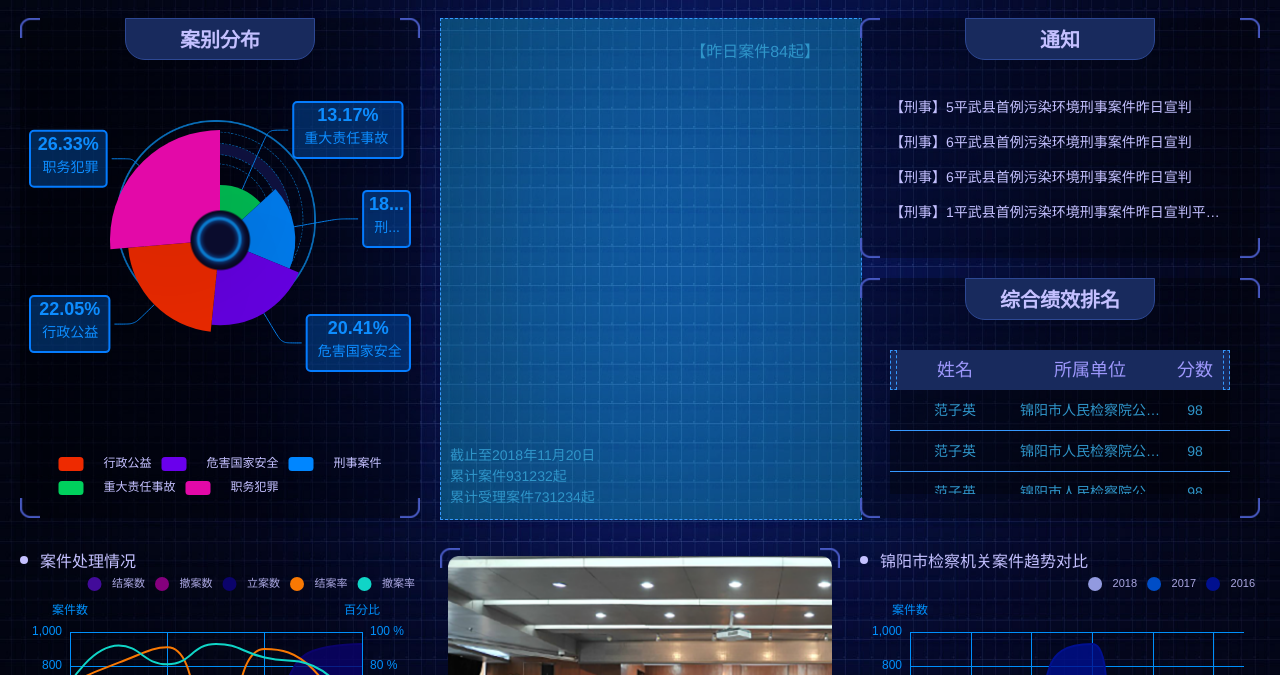
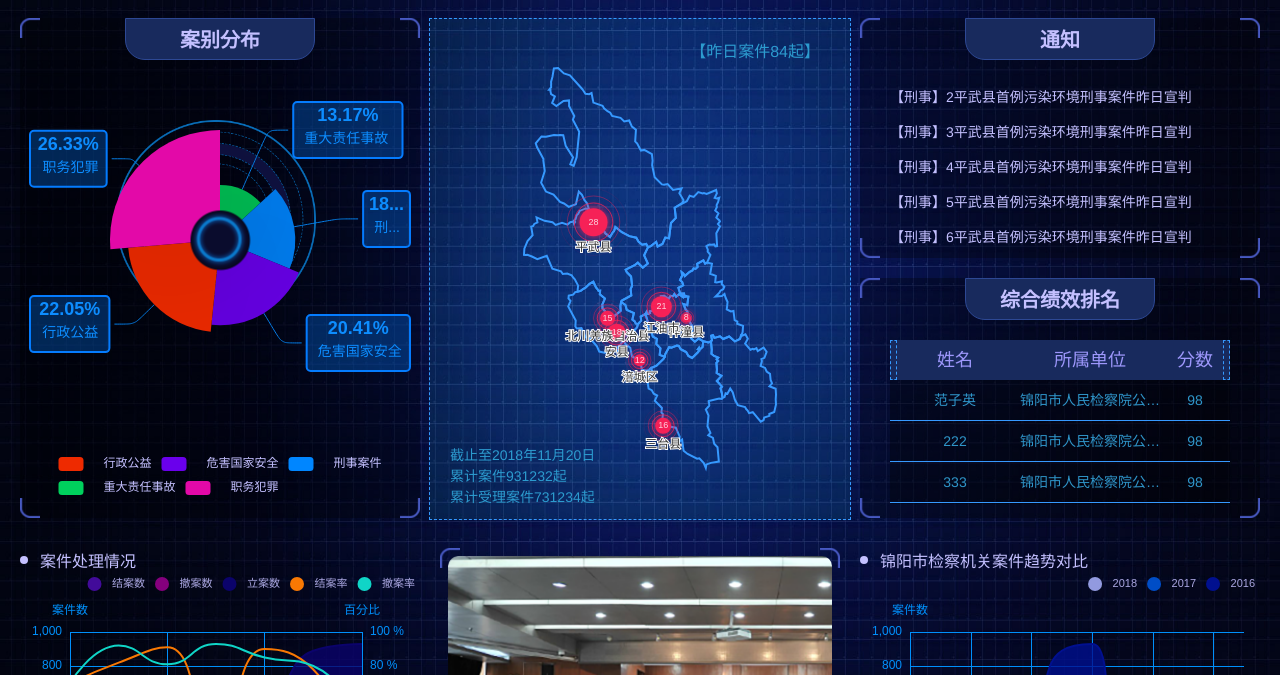
Before and after one commit to kingdou-U/transfer-station, a website: page index.html in a window 1280 px wide. Shown: the part 85-760 px from the top of the page. Drawn offline with nearby package versions, Linux system fonts and the light colour scheme.

Commit message:
chart area

```diff
--- a/index.html
+++ b/index.html
@@ -26,8 +26,7 @@
                         <!--<img src="./images/nanding.png" alt="">-->
                     <!--</div>-->
                     <div class="distributeChartBox">
-                        <div id="distributeChart">
-                        </div>
+                        <div id="distributeChart"></div>
                         <img class="center-port" src="./images/center.png" alt="">
                     </div>
 
@@ -117,17 +116,17 @@
                                            <div class="ranking-td">98</div>
                                        </div>
                                          <div class="ranking-row">
-                                           <div class="ranking-td">范子英</div>
+                                           <div class="ranking-td">222</div>
                                            <div class="ranking-td">锦阳市人民检察院公诉科</div>
                                            <div class="ranking-td">98</div>
                                        </div>
                                          <div class="ranking-row">
-                                           <div class="ranking-td">范子英</div>
+                                           <div class="ranking-td">333</div>
                                            <div class="ranking-td">锦阳市人民检察院公诉科</div>
                                            <div class="ranking-td">98</div>
                                        </div>
                                          <div class="ranking-row">
-                                           <div class="ranking-td">范子英</div>
+                                           <div class="ranking-td">444</div>
                                            <div class="ranking-td">锦阳市人民检察院公诉科</div>
                                            <div class="ranking-td">98</div>
                                        </div>
--- a/js/drawCharts.js
+++ b/js/drawCharts.js
@@ -289,3 +289,123 @@ function trendChart(){
     var myChart = echarts.init(document.getElementById('trend'));
     myChart.setOption(option);
 }
+
+// 绵阳市案件分布图
+$.getJSON('../libs/510700.json',function(data){
+    var jsonData = data.features;
+    var mapName='MianYang';
+    echarts.registerMap(mapName,data);
+    //处理经纬度
+    var geoCoordMap={};
+    jsonData.forEach(function(val){
+        // 地区名称
+        var name =val.properties.name;
+        // 地区经纬度
+        var longlatArr = val.geometry.coordinates[0][0];
+        var half = longlatArr.length/2;
+        geoCoordMap[name]=longlatArr[half];
+    });
+    //假数据
+    var data=[
+        {name:'安县',value:18},
+        {name:'平武县',value:28},
+        {name:'北川羌族自治县',value:15},
+        {name:'涪城区',value:12},
+        {name:'游仙区',value:14},
+        {name:'梓潼县',value:8},
+        {name:'三台县',value:16},
+        {name:'盐亭县',value:28},
+        {name:'江油市',value:21},
+    ];
+    //整合数据与经纬度
+    var convertData = function(data){
+        var res= [];
+        for(var i=0;i<data.length;i++){
+            var geoCoord=geoCoordMap[data[i].name];
+            if(geoCoord){
+                res.push({
+                    name:data[i].name,
+                    value:geoCoord.concat(data[i].value),
+                })
+            }
+        }
+        return res;
+    }
+    var option = {
+        geo: {
+            show: true,
+            map: mapName,
+            itemStyle: {
+                normal: {
+                    areaColor: 'transparent', //区块颜色
+                    borderColor: '#3699ff',
+                    borderWidth:2,
+                },
+                emphasis: {
+                    areaColor: '#1480e3', //鼠标移上时，区块颜色
+                }
+            }
+        },
+        series: [{
+            name:'散点',
+            type: 'effectScatter',
+            coordinateSystem: 'geo',
+            symbolSize: function(val) {
+                return val[2] ;
+            },
+            showEffectOn: 'render',
+            rippleEffect: {
+                brushType: 'stroke'
+            },
+            hoverAnimation: true,
+            itemStyle: {
+                normal: {
+                    color: '#F62157',
+                    shadowBlur: 10,
+                    shadowColor: '#F62157'
+                }
+            },
+            zlevel: 1,
+            data: convertData(data),
+            label: {
+                normal: {
+                    formatter: '{b}',
+                    position: 'bottom',
+                    show: true
+                },
+                emphasis: {
+                    show: true
+                }
+            },
+
+        },
+            {
+                name: '点',
+                type: 'scatter',
+                coordinateSystem: 'geo',
+                label: {
+                    normal: {
+                        show: true,
+                        formatter:'{@value}',
+                        textStyle: {
+                            color: '#fff',
+                            fontSize: 9,
+                        }
+                    }
+                },
+                itemStyle: {
+                    normal: {
+                        color: '#F62157', //标志颜色
+                    }
+                },
+                zlevel: 6,
+                data: convertData(data),
+            },
+
+
+        ]
+    };
+    var myChart = echarts.init(document.getElementById('graphChart'));
+    myChart.setOption(option);
+    console.log(myChart)
+});
--- a/js/index.js
+++ b/js/index.js
@@ -14,10 +14,8 @@ distributeChart();
 dealStation();
 // 趋势对比图
 trendChart();
-
-// 消息滚动
-function scrollTips(){
-    var $scrollLists = $('.notice-lists');
+function scrollBlock(el,firstChild){
+    var $scrollLists = $(el);
     var timer = null;
     $scrollLists.hover(function(){
         clearInterval(timer);
@@ -28,35 +26,17 @@ function scrollTips(){
     }).trigger('mouseleave');
 
     function scrollNow(){
-        var height = $scrollLists.find('li:first').height();
+        var height = $scrollLists.find(firstChild).height();
         $scrollLists.stop().animate({
             marginTop:-height
-        },800,function(){
+        },1000,function(){
             $scrollLists.css({
                 marginTop:0
-            }).find('li:first').appendTo($scrollLists);
+            }).find(firstChild).appendTo($scrollLists);
         })
     }
 }
-scrollTips();
+// 消息滚动
+scrollBlock('.notice-lists','li:first');
 // 绩效排名
-function scrollRank(){
-    var $scrollLists = $('.ranking-table-body');
-    var timer = null;
-    $scrollLists.hover(function(){
-        clearInterval(timer);
-    },function(){
-        timer= setInterval(function(){
-            scrollNow();
-        },1000);
-    }).trigger('mouseleave');
-    function scrollNow(){
-        var height = $scrollLists.find('.ranking-row:first').height();
-        $scrollLists.stop().animate({
-            marginTop:-height,
-        },1000,function(){
-            $scrollLists.css({marginTop:0}).find('.ranking-row:first').appendTo($scrollLists);
-        })
-    }
-}
-scrollRank();
+scrollBlock('.ranking-table-body','.ranking-row:first');
--- a/styles/index.less
+++ b/styles/index.less
@@ -85,7 +85,7 @@ html,body{
     }
   }
   .radius-content{
-    padding: 30px;
+    padding: 20px 30px;
     box-sizing: border-box;
     height: 85%;
   }
@@ -236,8 +236,13 @@ html,body{
       margin: 0 auto;
     }
     .chartMask{
-      background: rgba(22,208,255,0.3);
+      background: rgba(22,208,255,0.1);
       border: 1px dashed @borderColor;
+      position: absolute;
+      top: 0;
+      bottom: 0;
+      left: 50%;
+      transform:translateX(-50%);
     }
   }
 }
```
Also changed, not shown: styles/index.css.
